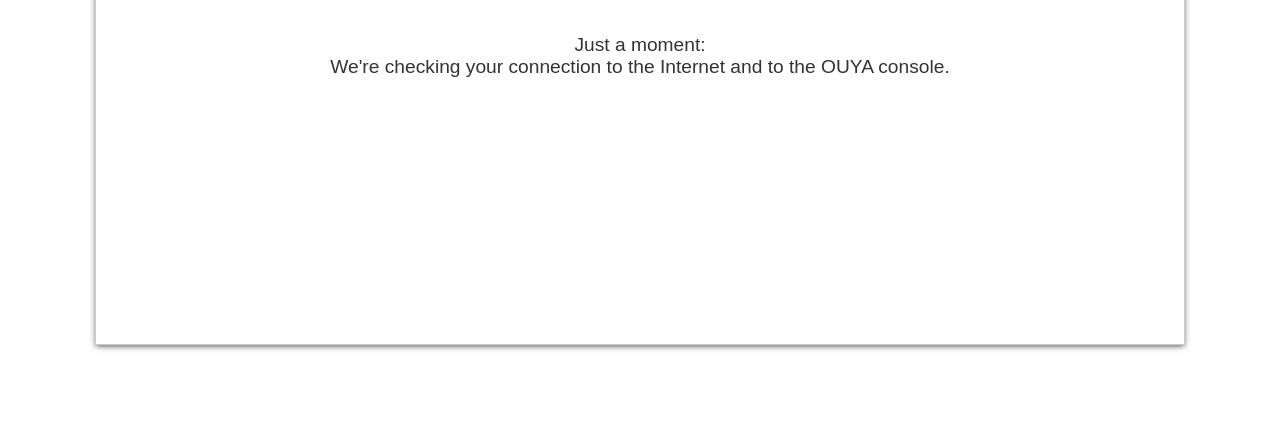
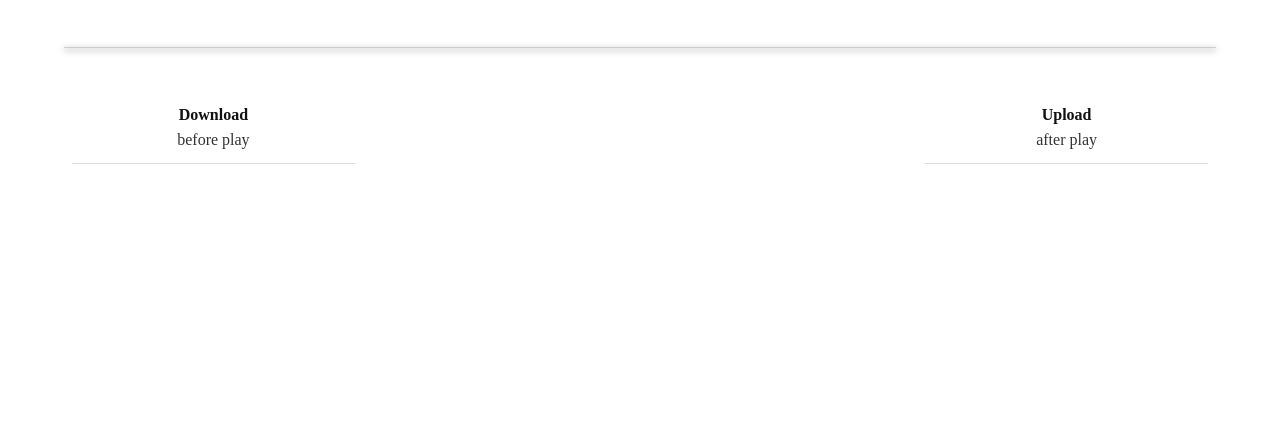
Before and after one commit to twetzel59/undefinedsync, a plain HTML site: page web/index.html in a window 1280 px wide. Shown: the part 376-800 px from the top of the page. Drawn offline with Linux system fonts and the light colour scheme.

Commit message:
Switch to nonblocking main loop * Now using webview.loop proc instead of webview.run * The splash is no longer "Starting" in anticipation of upcoming changes * Made body unselectible in CSS

```diff
--- a/web/index.css
+++ b/web/index.css
@@ -1,6 +1,10 @@
 body {
     margin: 0;
     padding: 0;
+    -webkit-user-select: none;
+    -moz-user-select: none;
+    -ms-user-select: none;
+    user-select: none;
 }
 
 .start-main {
@@ -40,10 +44,6 @@
     top: 0;
     width: 100%;
     height: 100%;
-    -webkit-user-select: none;
-    -moz-user-select: none;
-    -ms-user-select: none;
-    user-select: none;
 }
 
 .panel-btn-ctr {
--- a/web/index.html
+++ b/web/index.html
@@ -5,7 +5,7 @@
         <link rel = "stylesheet" type = "text/css" href = "index.css">
     </head>
     <body>
-        <div class = "start-main">
+        <div class = "start-main" style = "display: none">
             <div class = "start-inner">
                 <div class = "model-heading">Starting</div>
                 <div class = "model-body">
@@ -14,7 +14,7 @@
                 </div>
             </div>
         </div>
-        <div class = "panel-main" style = "display: none">
+        <div class = "panel-main">
             <div class = "logo">
                 <img src = "img/cloudbg.svg" alt = "Welcome to Sync" draggable = "false">
             </div>
```
Also changed, not shown: 1 other file.
